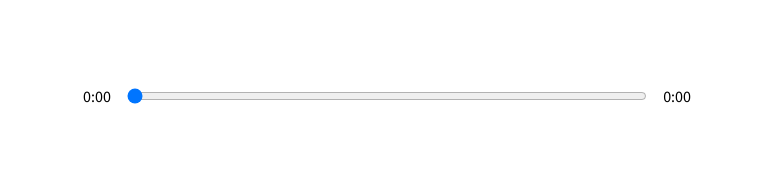
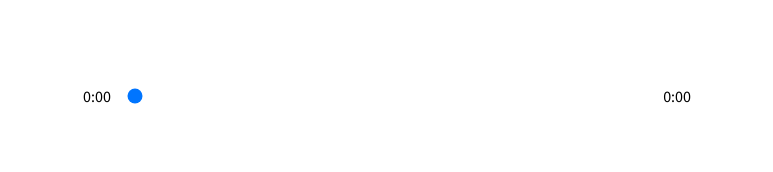
Before and after one commit to massjack1/react-player, a React (Create React App) app: page / in a window 1280 px wide. Shown: the part 490-662 px from the top of the page, without its empty margins (253-1026 px from the left). Built offline with nearby package versions, Linux system fonts and the light colour scheme.

Commit message:
Start customizing input

```diff
--- a/src/styles/_player.scss
+++ b/src/styles/_player.scss
@@ -9,9 +9,12 @@
 .time-control {
     width: 50%;
     display: flex;
+    align-items: center;
     input {
         width: 100%;
-        padding: 1rem 0rem;
+        -webkit-appearance: none;
+        background: transparent;
+        cursor: pointer;
     }
     p {
         padding: 1rem;
@@ -28,3 +31,7 @@
         cursor: pointer;
     }
 }
+
+input [type="range"]:focus {
+    outline: none;
+}
```
